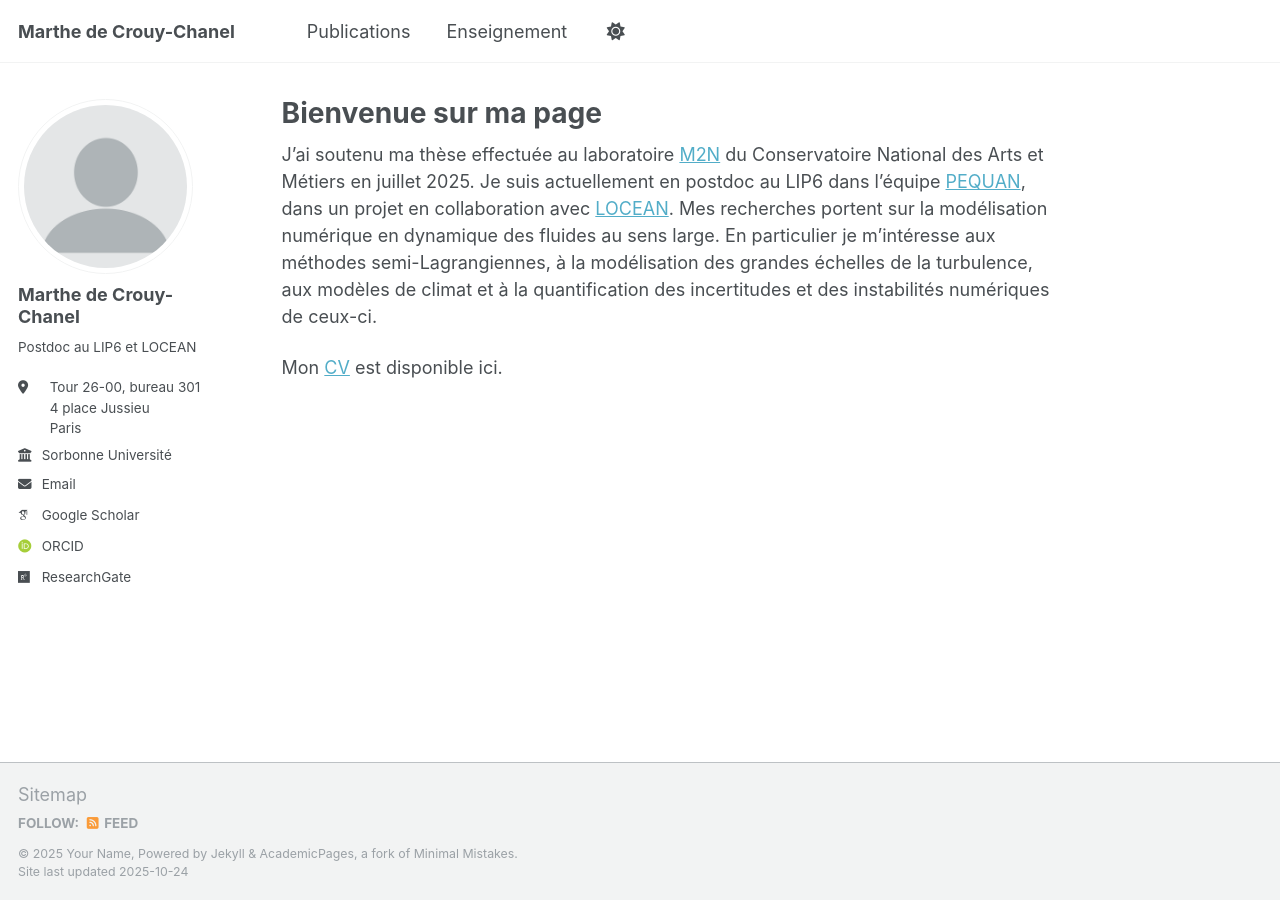
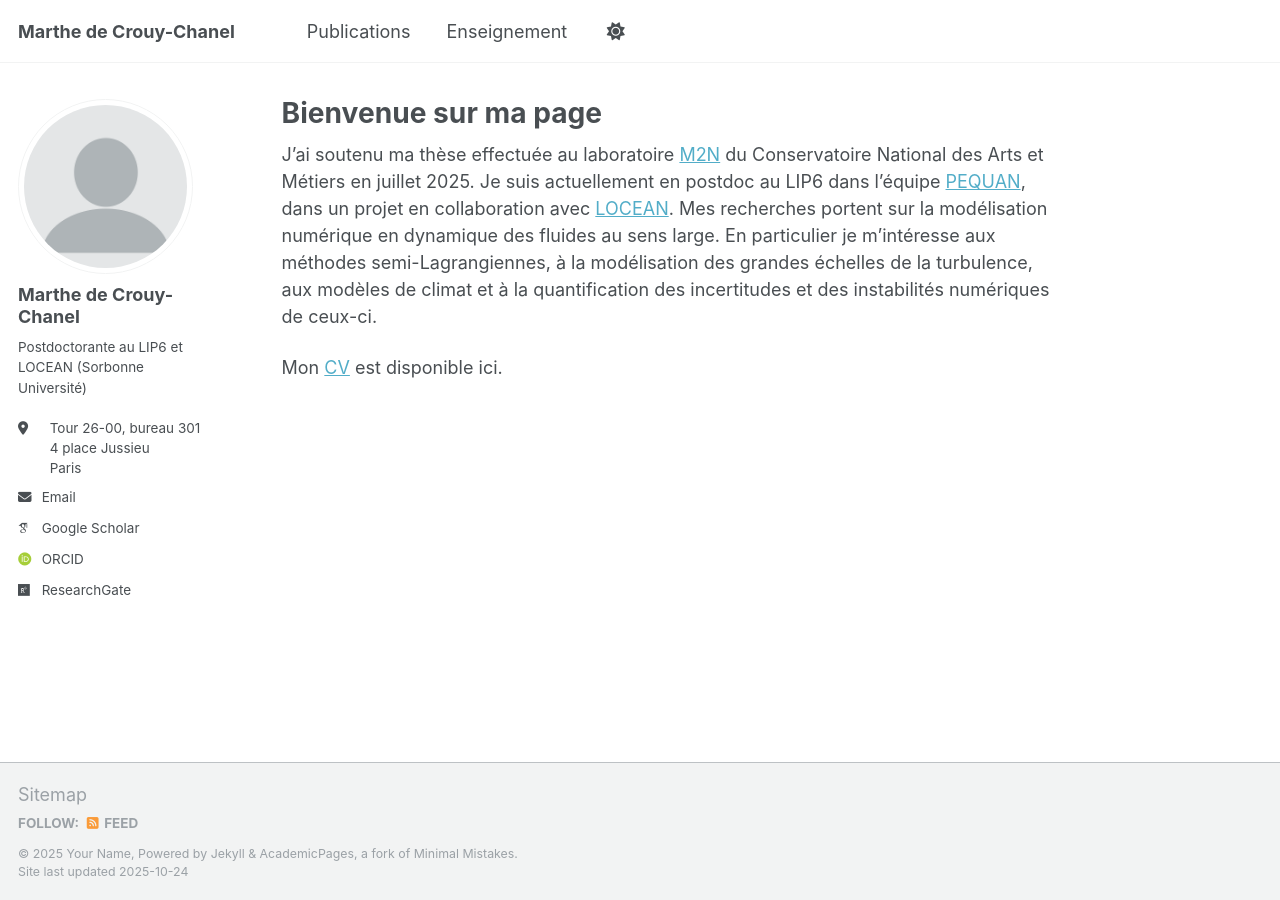
Before and after one commit to mdecrouy/mdecrouy.github.io, a Jekyll site: the page built from _pages/about.md, in a window 1280 px wide. Built offline with Jekyll 4.4.1, drawn with Linux system fonts in a browser that asks for light colours; some web fonts are replaced.

Commit message:
Update _config.yml

```diff
--- a/_config.yml
+++ b/_config.yml
@@ -25,8 +25,8 @@ author:
   avatar           : "profile.png"
   name             : "Marthe de Crouy-Chanel"
   pronouns         : # example: "she/her"
-  bio              : "Postdoc au LIP6 et LOCEAN"
-  employer         : "Sorbonne Université"
+  bio              : "Postdoctorante au LIP6 et LOCEAN (Sorbonne Université)"
+  employer         : #"Sorbonne Université"
   location         : |
     <span class="location-text">
       Tour 26-00, bureau 301 <br />
```
